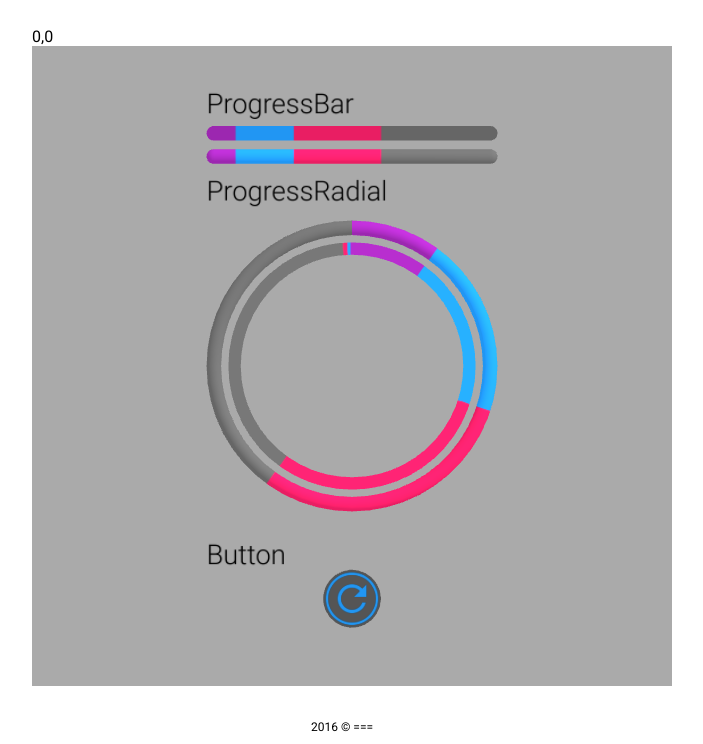
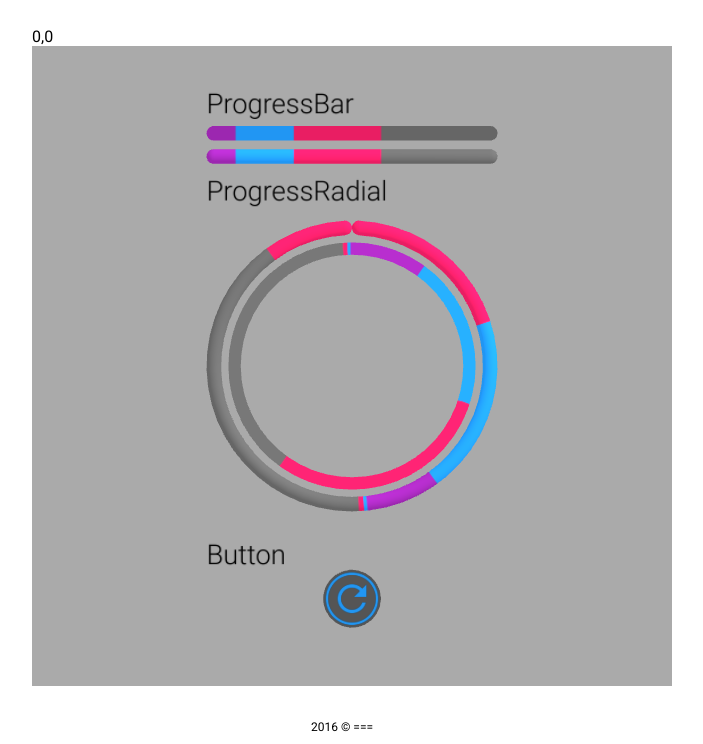
Before and after one commit to mkeblx/mesh-ui, a website with bundled scripts: page index.html in a window 1280 px wide. Shown: the part 73-817 px from the top of the page, without its empty margins (298-1001 px from the left). Built offline with nearby package versions, Linux system fonts and the light colour scheme; animation ran at ten frames a second.

Commit message:
RoundedTorus init; likely will replace

```diff
--- a/index.html
+++ b/index.html
@@ -40,6 +40,7 @@
 <script src="js/ui/Text.js"></script>
 <script src="js/ui/RoundedBarGeometry.js"></script>
 <script src="js/ui/RoundedBarGeometry2D.js"></script>
+<script src="js/ui/RoundedTorusGeometry.js"></script>
 <script src="js/ui/Progress.js"></script>
 <script src="js/ui/Button.js"></script>
 
--- a/js/ui.js
+++ b/js/ui.js
@@ -49,10 +49,10 @@ function setupRendering() {
 }
 
 var progressBar;
-var progressBar3D;
+var progressBar2D;
 var progressBarLabel;
 var progressRadial;
-var progressRadial3D;
+var progressRadial2D;
 var progressRadialLabel;
 var button;
 var buttonLabel;
@@ -79,19 +79,19 @@ function setupWorld() {
 
   var progressBarGroup = new THREE.Group();
 
-  progressBar = new MV.Progress( {
+  progressBar2D = new MV.Progress( {
     type: 'bar-2d',
     width: 1,
     thickness: 0.05,
     rounded: true,
     gradient: false } );
   //progressBar.getObject().rotation.set(0.3,1,0.3);
-  progressBarGroup.add( progressBar.getObject() );
+  progressBarGroup.add( progressBar2D.getObject() );
 
-  progressBar.setColors(colors);
-  progressBar.setValues(values);
+  progressBar2D.setColors(colors);
+  progressBar2D.setValues(values);
 
-  uiElements.push(progressBar);
+  uiElements.push(progressBar2D);
 
   progressBarLabel = new MV.Text( {
     value: 'ProgressBar',
@@ -108,26 +108,25 @@ function setupWorld() {
   progressBarGroup.position.set(0, 0.8, 0);
   scene.add(progressBarGroup);
 
-  // 3D
-  progressBar3D = new MV.Progress( {
+  progressBar = new MV.Progress( {
     type: 'bar',
     width: 1,
     thickness: 0.05,
     rounded: true,
     lit: true,
     gradient: false } );
-  progressBar3D.getObject().position.set(0, -0.08, 0);
-  progressBarGroup.add( progressBar3D.getObject() );
+  progressBar.getObject().position.set(0, -0.08, 0);
+  progressBarGroup.add( progressBar.getObject() );
 
-  progressBar3D.setColors(colors);
-  progressBar3D.setValues(values);
+  progressBar.setColors(colors);
+  progressBar.setValues(values);
 
-  uiElements.push(progressBar3D);
+  uiElements.push(progressBar);
 
 
   // ProgressRadial
   var progressRadialGroup = new THREE.Group();
-  progressRadial = new MV.Progress( {
+  progressRadial2D = new MV.Progress( {
     type: 'radial-2d',
     width: 1,
     thickness: 0.05,
@@ -136,12 +135,12 @@ function setupWorld() {
     gradient: false
      } );
 
-  progressRadial.setColors(colors);
-  progressRadial.setValues(values);
+  progressRadial2D.setColors(colors);
+  progressRadial2D.setValues(values);
 
-  progressRadial.getObject().scale.set(0.85, 0.85, 0.85);
-  progressRadialGroup.add( progressRadial.getObject() );
-  uiElements.push( progressRadial );
+  progressRadial2D.getObject().scale.set(0.85, 0.85, 0.85);
+  progressRadialGroup.add( progressRadial2D.getObject() );
+  uiElements.push( progressRadial2D );
 
   progressRadialLabel = new MV.Text( {
     value: 'ProgressRadial',
@@ -156,21 +155,22 @@ function setupWorld() {
   progressRadialGroup.position.set(0, -0, 0);
   scene.add(progressRadialGroup);
 
-  // 3D
-  progressRadial3D = new MV.Progress( {
+
+  progressRadial = new MV.Progress( {
     type: 'radial',
     width: 1,
     thickness: 0.05,
     rounded: true,
     lit: true,
-    gradient: false
+    gradient: false,
+    arc: Math.PI*2
      } );
 
-  progressRadial3D.setColors(colors);
-  progressRadial3D.setValues(values);
+  progressRadial.setColors(colors);
+  progressRadial.setValues(values);
 
-  progressRadialGroup.add( progressRadial3D.getObject() );
-  uiElements.push( progressRadial3D );
+  progressRadialGroup.add( progressRadial.getObject() );
+  uiElements.push( progressRadial );
 
   // Button
   var buttonGroup = new THREE.Group();
@@ -207,14 +207,14 @@ function setupEvents() {
       buttonClick();
     } else if (event.keyCode == 71) { // G
       progressBar.options.gradient = !progressBar.options.gradient;
-      progressBar3D.options.gradient = !progressBar3D.options.gradient;
+      progressBar2D.options.gradient = !progressBar2D.options.gradient;
       progressRadial.options.gradient = !progressRadial.options.gradient;
-      progressRadial3D.options.gradient = !progressRadial3D.options.gradient;
+      progressRadial2D.options.gradient = !progressRadial2D.options.gradient;
 
       progressBar.update();
-      progressBar3D.update();
+      progressBar2D.update();
       progressRadial.update();
-      progressRadial3D.update();
+      progressRadial2D.update();
     }
   }, false );
 
@@ -253,9 +253,9 @@ function setupEvents() {
         var value = vals[0];
 
         progressBar.setValues( vals );
-        progressBar3D.setValues( vals );
+        progressBar2D.setValues( vals );
         progressRadial.setValues( vals );
-        progressRadial3D.setValues( vals );
+        progressRadial2D.setValues( vals );
         progressBarLabel.value = 'ProgressBar: ' + Math.round( value*100 );
         progressRadialLabel.value = 'ProgressRadial: ' + Math.round( value*100 );
       })
--- a/js/ui/Progress.js
+++ b/js/ui/Progress.js
@@ -5,6 +5,7 @@ var MV = MV || {};
 if ( 'undefined' !== typeof exports && 'undefined' !== typeof module ) {
   MV.RoundedBarGeometry = require('./RoundedBarGeometry.js');
   MV.RoundedBarGeometry2D = require('./RoundedBarGeometry2D.js');
+  MV.RoundedTorusGeometry = require('./RoundedTorusGeometry.js');
 }
 
 MV.Progress = function(options) {
@@ -84,7 +85,11 @@ MV.Progress.prototype.init = function(options) {
     var tubeDiameter = thickness / 2;
     var radius = (width-thickness) / 2;
 
-    geo = new THREE.TorusGeometry(radius, tubeDiameter, options.radialSegments, options.segments, options.arc);
+    if (options.rounded) {
+      geo = new MV.RoundedTorusGeometry(radius, tubeDiameter, options.radialSegments, options.segments, options.arc);
+    } else {
+      geo = new THREE.TorusGeometry(radius, tubeDiameter, options.radialSegments, options.segments, options.arc);
+    }
     // geo.applyMatrix( new THREE.Matrix4().makeRotationFromEuler( { x:0, y: 0, z: 0 } ) );
   } else { // radial-2d
     // RingGeometry(innerRadius, outerRadius, thetaSegments, phiSegments, thetaStart, thetaLength)
@@ -94,12 +99,15 @@ MV.Progress.prototype.init = function(options) {
 
   var MatType = options.lit ? THREE.MeshStandardMaterial : THREE.MeshBasicMaterial;
 
-  var mat = new MatType( {
+  var matOptions = {
     map: this.texture,
-    transparent: !options.bg,
-    roughness: 1,
-    metalness: 0
-  } );
+    transparent: !options.bg
+  };
+  if (options.lit) {
+    matOptions.roughness = 1;
+    matOptions.metalness = 0;
+  }
+  var mat = new MatType( matOptions );
 
   var mesh = new THREE.Mesh(geo, mat);
   container.add(mesh);
--- a/js/ui/RoundedTorusGeometry.js
+++ b/js/ui/RoundedTorusGeometry.js
@@ -2,28 +2,43 @@
 
 var MV = MV || {};
 
-MV.RoundedTorusGeometry = function ( width, size, segments ) {
+MV.RoundedTorusGeometry = function ( radius, tube, radialSegments, tubularSegments, arc ) {
 
   THREE.Geometry.call( this );
 
   this.type = 'RoundedTorusGeometry';
 
   this.parameters = {
-    width: width,
-    size: size,
-    segments: segments
+    radius: radius,
+    tube: tube,
+    radialSegments: radialSegments,
+    tubularSegments: tubularSegments,
+    arc: arc
   };
 
-  var thickness = size;
-  var radius = thickness/2;
-  var _width = width - 2*radius;
+  console.log(this.parameters);
+
+  var segments = tubularSegments;
+  var _width = tube;
+
+  var capRadius = tube;
+
+  var capArc = 4 * capRadius; // approx., do better
 
   var geo = new THREE.Geometry();
-  var mainGeo = new THREE.CylinderGeometry(radius, radius, _width, segments, 1, true);
-  var capGeoL = new THREE.SphereGeometry(radius, segments, 8, 0, Math.PI*2, 0, Math.PI/2);
-  capGeoL.applyMatrix( new THREE.Matrix4().makeTranslation( 0, _width/2, 0) );
-  var capGeoR = new THREE.SphereGeometry(radius, segments, 8, 0, Math.PI*2, Math.PI/2, Math.PI/2);
-  capGeoR.applyMatrix( new THREE.Matrix4().makeTranslation( 0, -_width/2, 0) );
+  var mainGeo = new THREE.TorusGeometry(radius, tube, radialSegments, tubularSegments, arc - capArc);
+  mainGeo.applyMatrix( new THREE.Matrix4().makeRotationZ( Math.atan2(capRadius, radius*1.05) ) );
+
+  // todo: translate caps based on arc and radius
+  var capGeoL = new THREE.SphereGeometry(capRadius, segments, 8, 0, Math.PI*2, Math.PI/2, Math.PI/2);
+  capGeoL.applyMatrix( new THREE.Matrix4().makeTranslation( 0, capRadius, 0) );
+  capGeoL.applyMatrix( new THREE.Matrix4().makeTranslation( radius, 0, 0 ) );
+
+  var capGeoR = new THREE.SphereGeometry(capRadius, segments, 8, 0, Math.PI*2, 0, Math.PI/2);
+  capGeoR.applyMatrix( new THREE.Matrix4().makeTranslation( 0, -capRadius, 0) );
+  capGeoR.applyMatrix( new THREE.Matrix4().makeTranslation( radius, 0, 0 ) );
+  capGeoR.applyMatrix( new THREE.Matrix4().makeRotationZ( arc ) );
+
   geo.merge(mainGeo);
   geo.merge(capGeoL);
   geo.merge(capGeoR);
@@ -32,9 +47,11 @@ MV.RoundedTorusGeometry = function ( width, size, segments ) {
 
   //this.mergeVertices(); // align better
 
-  this.applyMatrix(new THREE.Matrix4().makeRotationZ( Math.PI / 2));
+  //this.applyMatrix(new THREE.Matrix4().makeRotationZ( Math.PI / 2));
 
+  // remap UVS
   this.computeBoundingBox();
+
   var max = this.boundingBox.max,
       min = this.boundingBox.min;
   var offset = new THREE.Vector2(0 - min.x, 0 - min.y);
@@ -45,11 +62,17 @@ MV.RoundedTorusGeometry = function ( width, size, segments ) {
     var v1 = this.vertices[this.faces[i].a],
         v2 = this.vertices[this.faces[i].b],
         v3 = this.vertices[this.faces[i].c];
+
+    var t1 = (Math.atan2(v1.y, v1.x) + Math.PI) / (Math.PI*2);
+    var t2 = (Math.atan2(v2.y, v2.x) + Math.PI) / (Math.PI*2);
+    var t3 = (Math.atan2(v3.y, v3.x) + Math.PI) / (Math.PI*2);
+
+    var n = i / (this.faces.length-1);
     this.faceVertexUvs[0].push(
       [
-        new THREE.Vector2((v1.x + offset.x)/range.x ,(v1.y + offset.y)/range.y),
-        new THREE.Vector2((v2.x + offset.x)/range.x ,(v2.y + offset.y)/range.y),
-        new THREE.Vector2((v3.x + offset.x)/range.x ,(v3.y + offset.y)/range.y)
+        new THREE.Vector2(1-t1, 1-t1),
+        new THREE.Vector2(1-t2, 1-t2),
+        new THREE.Vector2(1-t3, 1-t3)
       ]);
   }
 
```
Also changed, not shown: aframe.html (+6 -1 lines), dist/aframe-mesh-ui.bundle.js.
